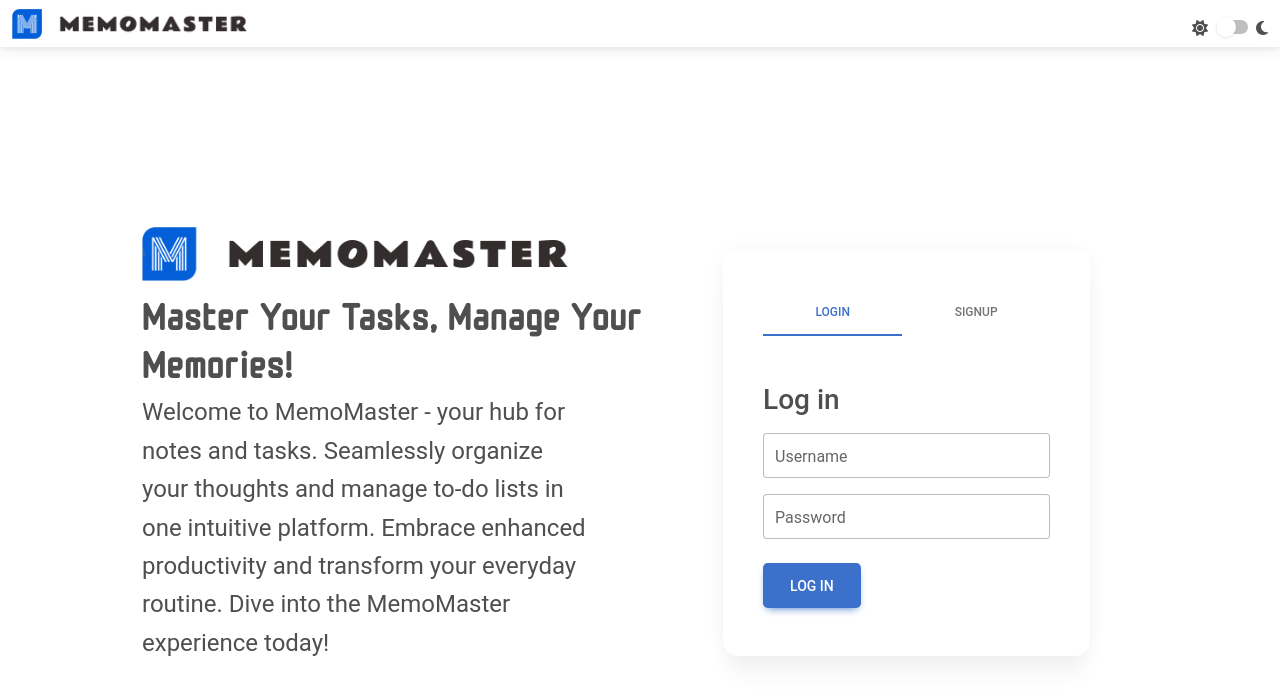
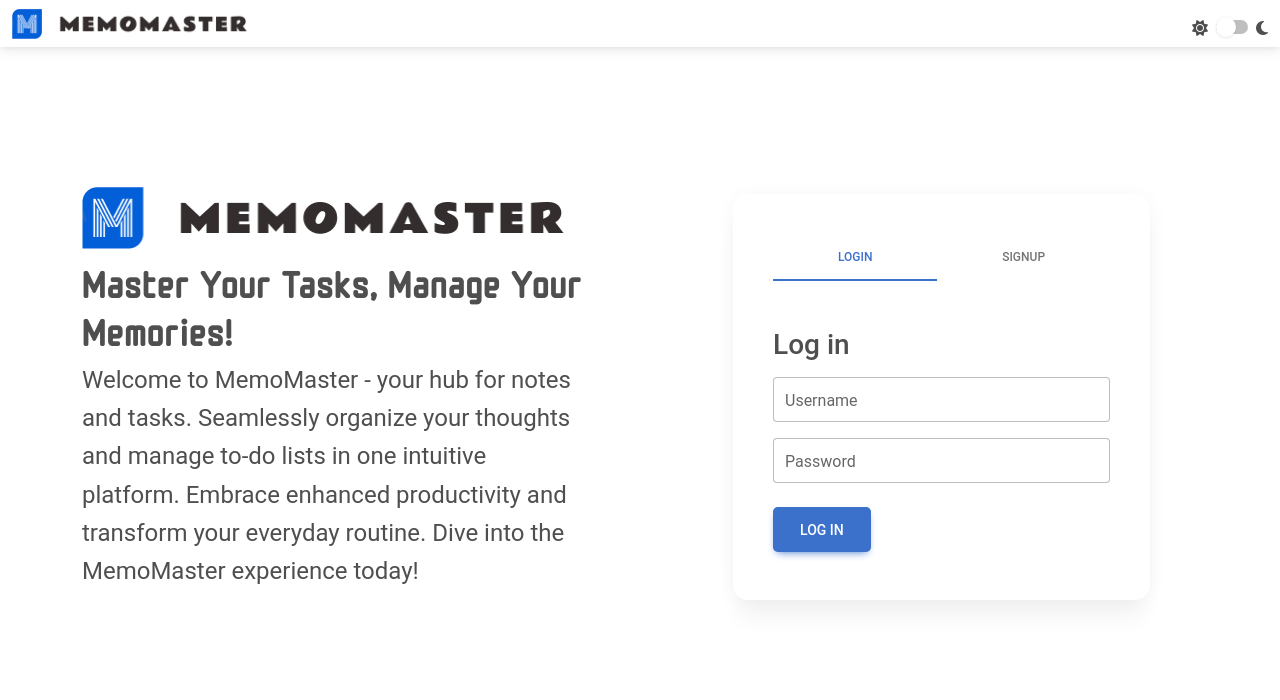
Before and after one commit to itaibenjy/MemoMaster, a React (Create React App) app in the folder Dashboard-client/: page / in a window 1280 px wide. Shown: the top 700 px of the page. Built offline with nearby package versions, Linux system fonts and the light colour scheme.

Commit message:
auth padding

```diff
--- a/Dashboard-client/src/pages/Authenticate.js
+++ b/Dashboard-client/src/pages/Authenticate.js
@@ -54,8 +54,8 @@ export default function Authenticate() {
   // Rendering the component
   //style={{ display: 'flex', justifyContent: 'center', alignItems: 'center', height: 'calc(100vh - 80px)' }}
   return (<>
-  <MDBContainer className='containter col-xxxl-8 px-4 py-1' style={{marginTop: "10%", marginBottom: "10%"}}>
-      <MDBContainer className="row align-items-center g-lg-5 p-5">
+  <MDBContainer className='containter col-xxxl-8 px-1 py-1' style={{marginTop: "10%", marginBottom: "10%"}}>
+      <MDBContainer className="row align-items-center g-lg-5 p-2">
         <MDBContainer className="col-lg-7 text-center text-lg-start">
           { theme === 'light' ?
           <img src={LogoLight} alt="Logo" width="80%" loading="lazy" />
```
